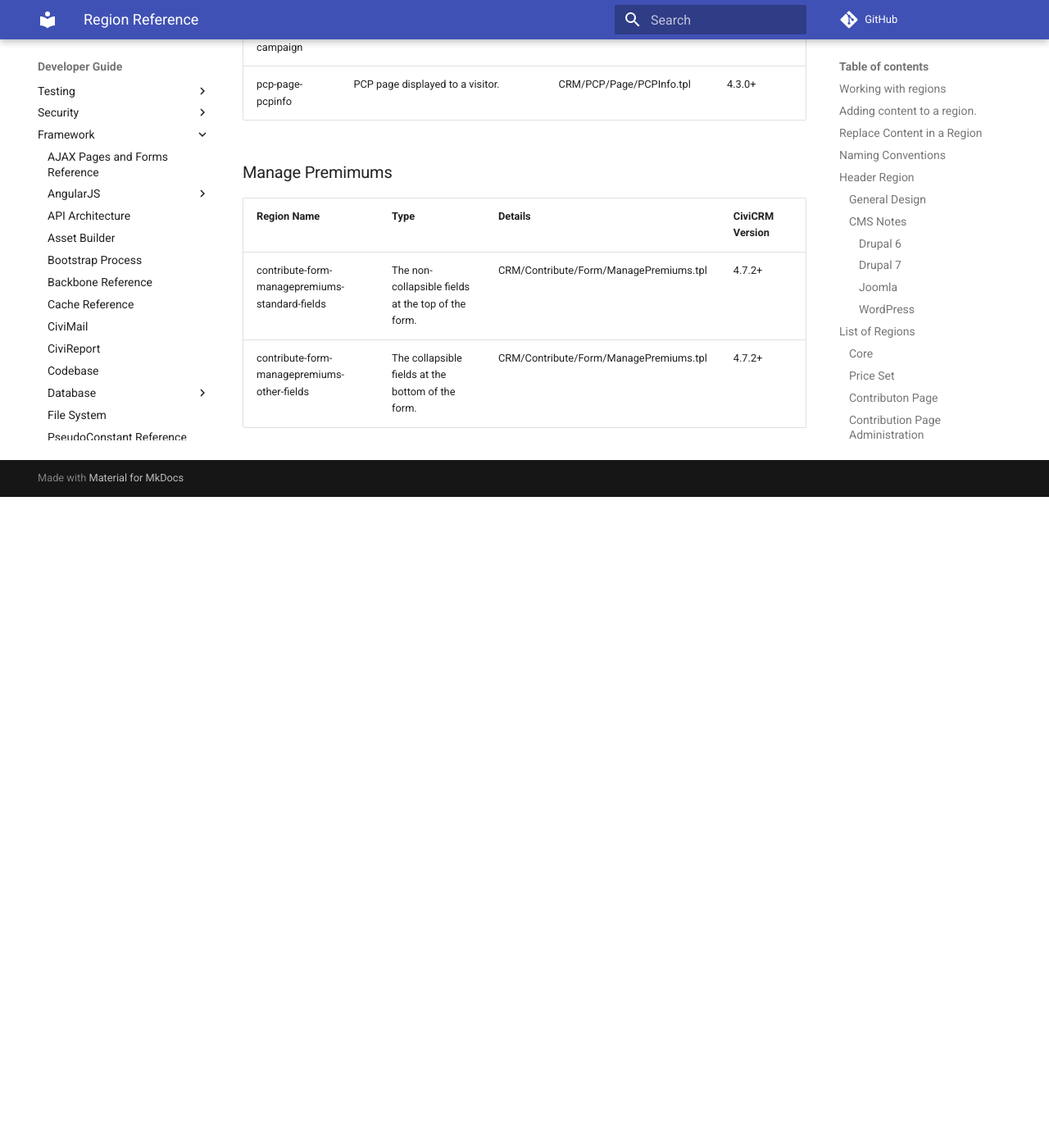
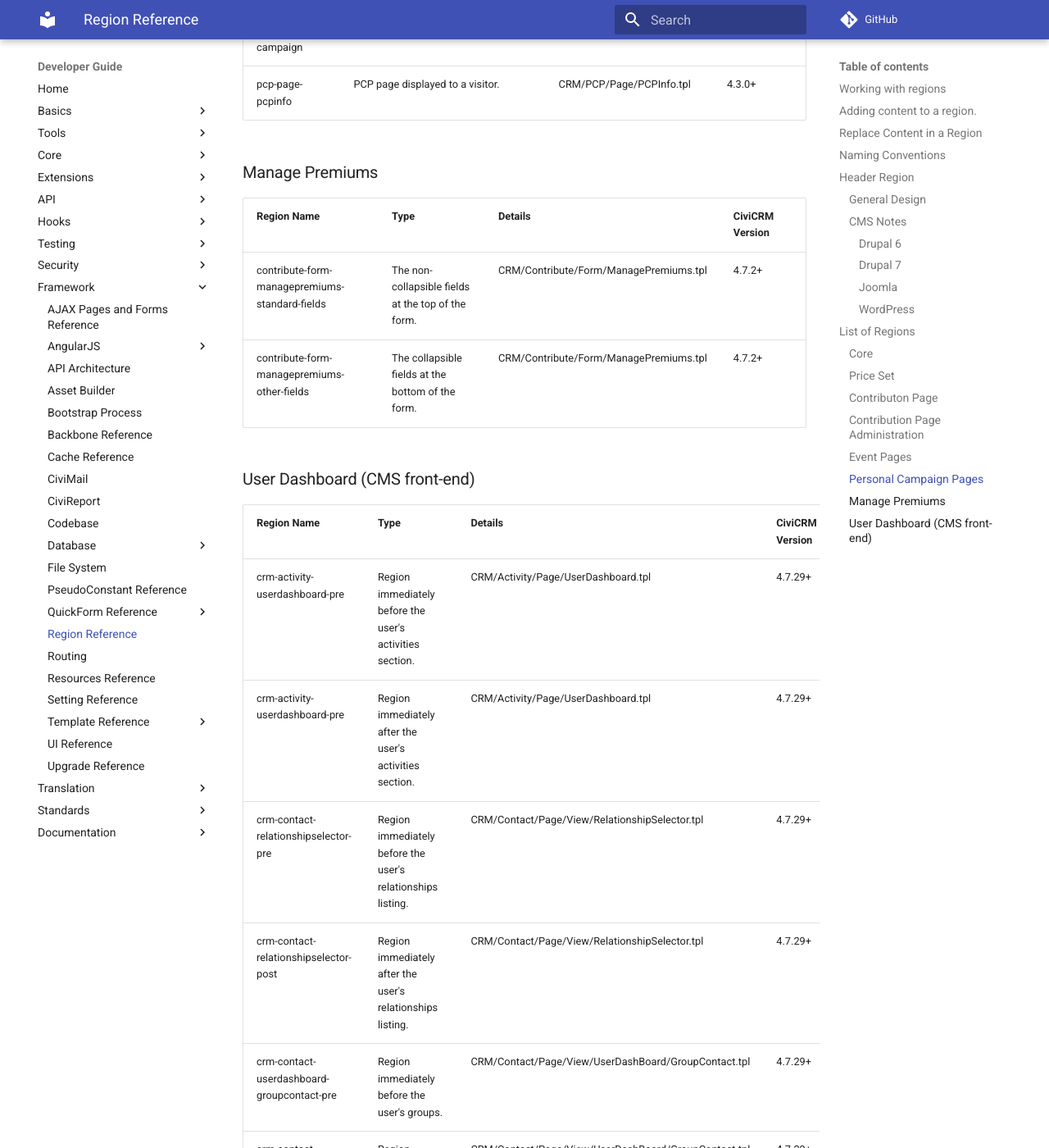
Before and after one commit to civicrm/civicrm-dev-docs, an MkDocs documentation site: the page built from docs/framework/region.md, in a window 1280 px wide and 1400 px high, scrolled down 10615 px. Shown: the whole window at 82% size. Built offline with MkDocs 1.6.1 and Material for MkDocs 9.7.7, drawn with Linux system fonts in a browser that asks for light colours; comment, search, counter and statistics services are not loaded; old or Windows-style settings are respelled for this version of MkDocs; before the commit the page ends 11221 px from its top, so only the background shows below that; some of the changed text lies outside the part shown.

Commit message:
Adds new section User Dashboard to docs > framework > region

```diff
--- a/docs/framework/region.md
+++ b/docs/framework/region.md
@@ -243,9 +243,30 @@
 | pcp-form-campaign| PCP page creation/edit.| CRM/PCP/Form/Campaign.tpl |  4.3.0+ |
 | pcp-page-pcpinfo| PCP page displayed to a visitor.| CRM/PCP/Page/PCPInfo.tpl |  4.3.0+ |
 
-### Manage Premimums
+### Manage Premiums
 
 | Region Name | Type | Details | CiviCRM Version |
 | --- | --- | --- | --- |
 | contribute-form-managepremiums-standard-fields| The non-collapsible fields at the top of the form.| CRM/Contribute/Form/ManagePremiums.tpl | 4.7.2+ |
 | contribute-form-managepremiums-other-fields| The collapsible fields at the bottom of the form. | CRM/Contribute/Form/ManagePremiums.tpl | 4.7.2+ |
+
+### User Dashboard (CMS front-end)
+
+| Region Name | Type | Details | CiviCRM Version |
+| --- | --- | --- | --- |
+| crm-activity-userdashboard-pre| Region immediately before the user's activities section.| CRM/Activity/Page/UserDashboard.tpl | 4.7.29+ |
+| crm-activity-userdashboard-pre| Region immediately after the user's activities section. | CRM/Activity/Page/UserDashboard.tpl | 4.7.29+ |
+| crm-contact-relationshipselector-pre| Region immediately before the user's relationships listing.| CRM/Contact/Page/View/RelationshipSelector.tpl | 4.7.29+ |
+| crm-contact-relationshipselector-post| Region immediately after the user's relationships listing. | CRM/Contact/Page/View/RelationshipSelector.tpl | 4.7.29+ |
+| crm-contact-userdashboard-groupcontact-pre| Region immediately before the user's groups.| CRM/Contact/Page/View/UserDashBoard/GroupContact.tpl | 4.7.29+ |
+| crm-contact-userdashboard-groupcontact-post| Region immediately after the user's groups. | CRM/Contact/Page/View/UserDashBoard/GroupContact.tpl | 4.7.29+ |
+| crm-contribute-pcp-userdashboard-pre| Region immediately before the user's PCP(s).| CRM/Contribute/Page/PcpUserDashboard.tpl | 4.7.29+ |
+| crm-contribute-pcp-userdashboard-post| Region immediately after the user's PCP(s). | CRM/Contribute/Page/PcpUserDashboard.tpl | 4.7.29+ |
+| crm-contribute-userdashboard-pre| Region immediately before the user's contribution list.| CRM/Contribute/Page/UserDashboard.tpl | 4.7.29+ |
+| crm-contribute-userdashboard-post| Region immediately after the user's contribution list. | CRM/Contribute/Page/UserDashboard.tpl | 4.7.29+ |
+| crm-event-userdashboard-pre| Region immediately before the user's list of participating events.| CRM/Event/Page/UserDashboard.tpl | 4.7.29+ |
+| crm-event-userdashboard-post| Region immediately after the user's list of participating events. | CRM/Event/Page/UserDashboard.tpl | 4.7.29+ |
+| crm-member-userdashboard-pre| Region immediately before the user's memberships.| CRM/Member/Page/UserDashboard.tpl | 4.7.29+ |
+| crm-member-userdashboard-post| Region immediately after the user's memberships. | CRM/Member/Page/UserDashboard.tpl | 4.7.29+ |
+| crm-pledge-userdashboard-pre| Region immediately before the user's pledge(s) list.| CRM/Pledge/Page/UserDashboard.tpl | 4.7.29+ |
+| crm-pledge-userdashboard-post| Region immediately after the user's pledge(s) list. | CRM/Pledge/Page/UserDashboard.tpl | 4.7.29+ |
```
